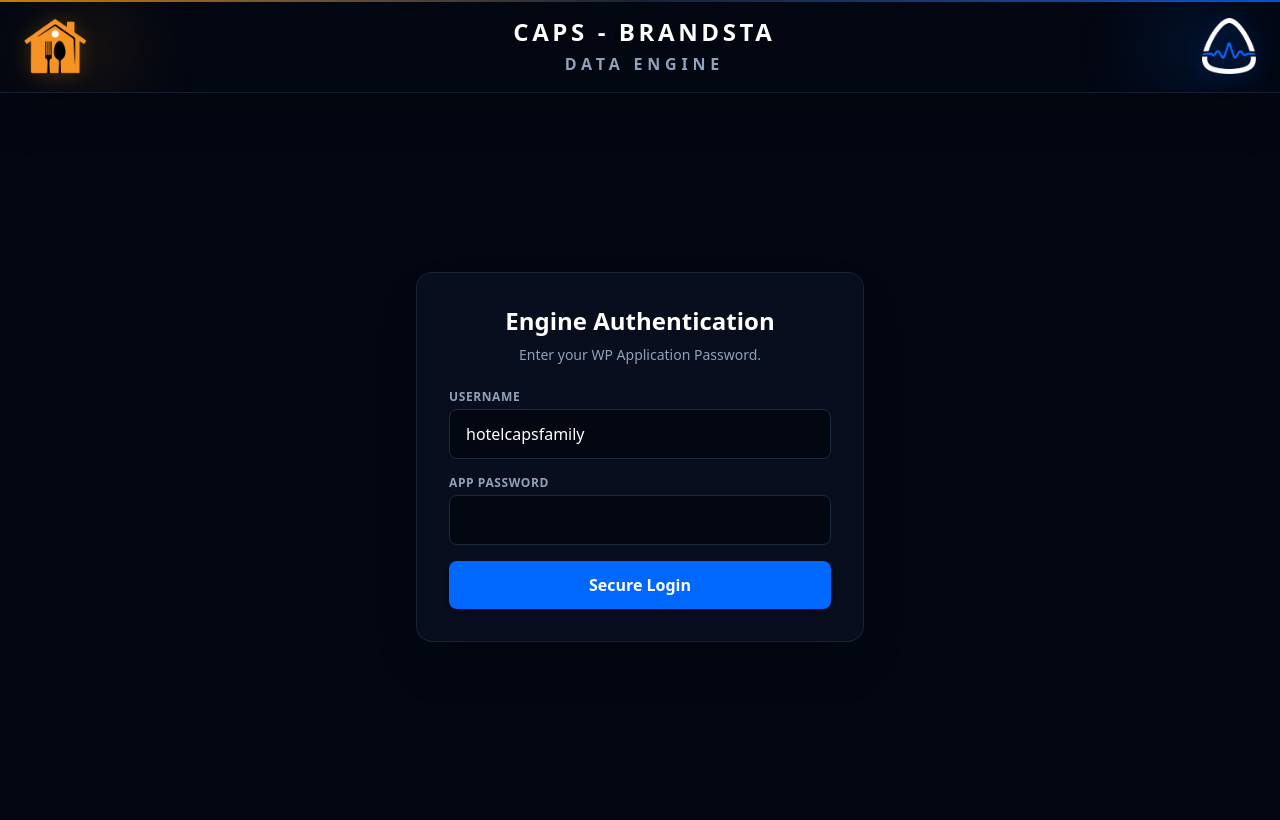
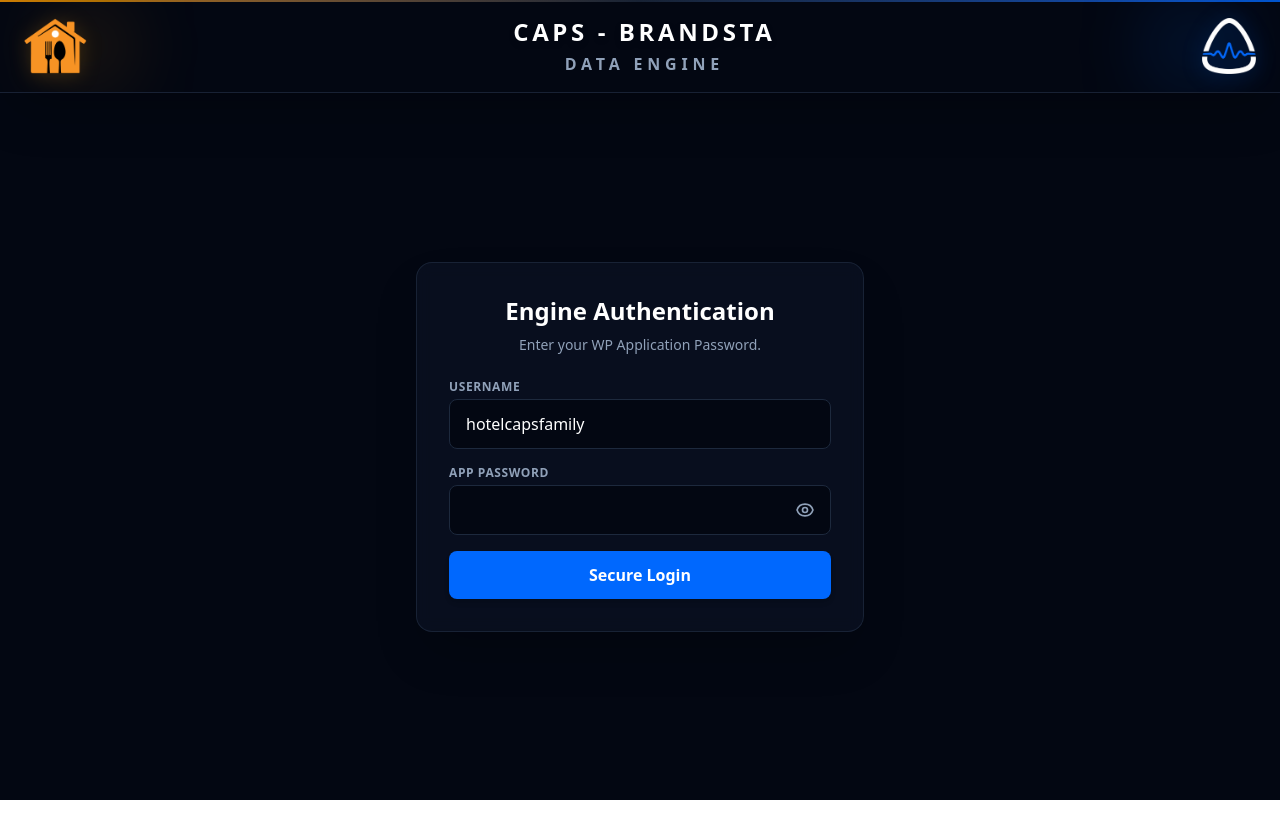
Before and after one commit to brandsta-cc/brandsta-caps-engine, a Nuxt app: page / in a window 1280 px wide. Built offline with nearby package versions, Linux system fonts and the light colour scheme.

Commit message:
Auth bug fix, LocalStorage bug fix, Show Password addition

```diff
--- a/components/AuthGate.vue
+++ b/components/AuthGate.vue
@@ -1,6 +1,6 @@
 <!-- components/AuthGate.vue -->
 <template>
-  <div class="flex flex-col items-center justify-center min-h-[calc(100vh-73px)] p-4">
+  <div class="flex flex-col items-center justify-center min-h-[calc(100vh-93px)] p-4">
     <div class="bg-slate-900/50 border border-slate-800/80 p-8 rounded-2xl shadow-2xl max-w-md w-full transition-colors backdrop-blur-sm">
       <h2 class="text-2xl font-extrabold text-white mb-2 text-center">Engine Authentication</h2>
       <p class="text-slate-400 text-sm text-center mb-6">Enter your WP Application Password.</p>
@@ -21,13 +21,31 @@
         </div>
         <div>
           <label class="block text-xs font-bold text-slate-400 uppercase tracking-wider mb-1">App Password</label>
-          <input
-            v-model="internalAuth.password"
-            type="password"
-            :disabled="isLoading"
-            @keyup.enter="triggerLogin"
-            class="w-full bg-[#030712] border border-slate-800 rounded-lg px-4 py-3 text-white focus:outline-none focus:border-[#0068fe] transition-colors disabled:opacity-50"
-          />
+          <div class="relative">
+            <input
+              v-model="internalAuth.password"
+              :type="showPassword ? 'text' : 'password'"
+              :disabled="isLoading"
+              @keyup.enter="triggerLogin"
+              class="w-full bg-[#030712] border border-slate-800 rounded-lg px-4 py-3 pr-12 text-white focus:outline-none focus:border-[#0068fe] transition-colors disabled:opacity-50"
+            />
+            <button
+              type="button"
+              @click="showPassword = !showPassword"
+              class="absolute right-3 top-1/2 -translate-y-1/2 p-1 text-slate-400 hover:text-white transition-colors focus:outline-none"
+              tabindex="-1"
+            >
+              <!-- Eye Icon -->
+              <svg v-if="!showPassword" class="w-5 h-5" fill="none" stroke="currentColor" viewBox="0 0 24 24">
+                <path stroke-linecap="round" stroke-linejoin="round" stroke-width="2" d="M15 12a3 3 0 11-6 0 3 3 0 016 0z" />
+                <path stroke-linecap="round" stroke-linejoin="round" stroke-width="2" d="M2.458 12C3.732 7.943 7.523 5 12 5c4.478 0 8.268 2.943 9.542 7-1.274 4.057-5.064 7-9.542 7-4.477 0-8.268-2.943-9.542-7z" />
+              </svg>
+              <!-- Eye Slash Icon -->
+              <svg v-else class="w-5 h-5" fill="none" stroke="currentColor" viewBox="0 0 24 24">
+                <path stroke-linecap="round" stroke-linejoin="round" stroke-width="2" d="M13.875 18.825A10.05 10.05 0 0112 19c-4.478 0-8.268-2.943-9.543-7a9.97 9.97 0 011.563-3.029m5.858.908a3 3 0 114.243 4.243M9.878 9.878l4.242 4.242M9.88 9.88l-3.29-3.29m7.532 7.532l3.29 3.29M3 3l3.59 3.59m0 0A9.953 9.953 0 0112 5c4.478 0 8.268 2.943 9.543 7a10.025 10.025 0 01-4.132 5.411m0 0L21 21" />
+              </svg>
+            </button>
+          </div>
         </div>
         <button
           @click="triggerLogin"
@@ -43,7 +61,7 @@
 </template>
 
 <script setup>
-import { computed } from 'vue'
+import { ref, computed } from 'vue'
 
 const props = defineProps({
   auth: { type: Object, required: true },
@@ -58,6 +76,8 @@ const internalAuth = computed({
   set: (val) => emit('update:auth', val)
 })
 
+const showPassword = ref(false)
+
 const triggerLogin = () => {
   if (!props.isLoading) emit('login')
 }
--- a/layouts/default.vue
+++ b/layouts/default.vue
@@ -6,7 +6,7 @@
     <header class="relative bg-[#030712] border-b border-slate-800/80 px-6 py-4 z-50 shadow-2xl overflow-hidden">
 
       <!-- Subtle top border connecting the brand colors -->
-      <div class="absolute top-0 left-0 right-0 h-[2px] bg-gradient-to-r from-amber-500 via-slate-800 to-[#0068fe] opacity-80"></div>
+      <div class="absolute top-0 left-0 right-0 h-0.5 bg-linear-to-r from-amber-500 via-slate-800 to-[#0068fe] opacity-80"></div>
 
       <div class="w-full flex justify-between items-center">
 
@@ -46,7 +46,7 @@
     </header>
 
     <!-- Page Content Injection -->
-    <main class="flex-grow relative z-10">
+    <main class="grow relative z-10">
       <slot />
     </main>
 
--- a/pages/index.vue
+++ b/pages/index.vue
@@ -51,6 +51,25 @@
 <script setup>
 import { ref, computed, onMounted, onBeforeUnmount, watch } from 'vue'
 
+// -- SAFE STORAGE WRAPPER --
+const safeStorage = {
+  get(key) {
+    if (typeof window === 'undefined') return null
+    try { return window.localStorage.getItem(key) }
+    catch (e) { return null }
+  },
+  set(key, value) {
+    if (typeof window === 'undefined') return
+    try { window.localStorage.setItem(key, value) }
+    catch (e) { console.warn('Storage disabled by browser settings. Proceeding in memory.') }
+  },
+  remove(key) {
+    if (typeof window === 'undefined') return
+    try { window.localStorage.removeItem(key) }
+    catch (e) {}
+  }
+}
+
 // -- STATE --
 const isLoggedIn = ref(false)
 const isLoading = ref(false)
@@ -66,9 +85,9 @@ const auth = ref({
 const specials = ref([])
 const authHeader = computed(() => btoa(`${auth.value.username}:${auth.value.password}`))
 
-// -- AUTH & FETCH (Public API Bypasses WAF for GET) --
+// -- AUTH & FETCH --
 const checkLocalAuth = () => {
-  const savedPass = localStorage.getItem('caps_app_pass')
+  const savedPass = safeStorage.get('caps_app_pass')
   if (savedPass) {
     auth.value.password = savedPass
     authenticate()
@@ -86,12 +105,18 @@ const authenticate = async () => {
   }
 
   try {
-    const wpUrl = 'https://public-api.wordpress.com/wp/v2/sites/hotelcapsfamily.wordpress.com/pages?slug=specials-data'
-    const response = await fetch(wpUrl, {
+    // 1. THE DEADBOLT: Test the password using our new XML-RPC proxy
+    await $fetch('/api/verify', {
+      method: 'POST',
       headers: { 'Authorization': `Basic ${authHeader.value}` }
     })
 
-    if (!response.ok) throw new Error('Invalid App Password or API Blocked.')
+    // 2. THE FETCH: If we didn't throw an error above, the password is perfect.
+    // Fetch the data without auth headers so WP.com doesn't block it.
+    const wpUrl = 'https://public-api.wordpress.com/wp/v2/sites/hotelcapsfamily.wordpress.com/pages?slug=specials-data'
+    const response = await fetch(wpUrl)
+
+    if (!response.ok) throw new Error('Failed to retrieve target page data.')
 
     const data = await response.json()
 
@@ -118,14 +143,15 @@ const authenticate = async () => {
         image: item.image || null
       }))
 
-      localStorage.setItem('caps_app_pass', auth.value.password)
+      safeStorage.set('caps_app_pass', auth.value.password)
       isLoggedIn.value = true
       setTimeout(() => { isDirty.value = false }, 100)
     } else {
       throw new Error('Target page not found in WordPress.')
     }
   } catch (err) {
-    globalError.value = err.message
+    // Extracts the exact failure message from XML-RPC
+    globalError.value = err.data?.statusMessage || err.message
     logout()
   } finally {
     isLoading.value = false
@@ -133,7 +159,7 @@ const authenticate = async () => {
 }
 
 const logout = () => {
-  localStorage.removeItem('caps_app_pass')
+  safeStorage.remove('caps_app_pass')
   auth.value.password = ''
   isLoggedIn.value = false
   specials.value = []
@@ -182,7 +208,7 @@ const postToWordPress = async () => {
           price: item.price || null,
           isVeg: item.isVeg,
           description: item.description || null,
-          image: item.image || null
+          image: item.image ? item.image.replace(/^http:\/\//i, 'https://') : null
         }))
       }
     })
```
Also changed, not shown: 1 other file (tests, documents, lock files or other folders).
